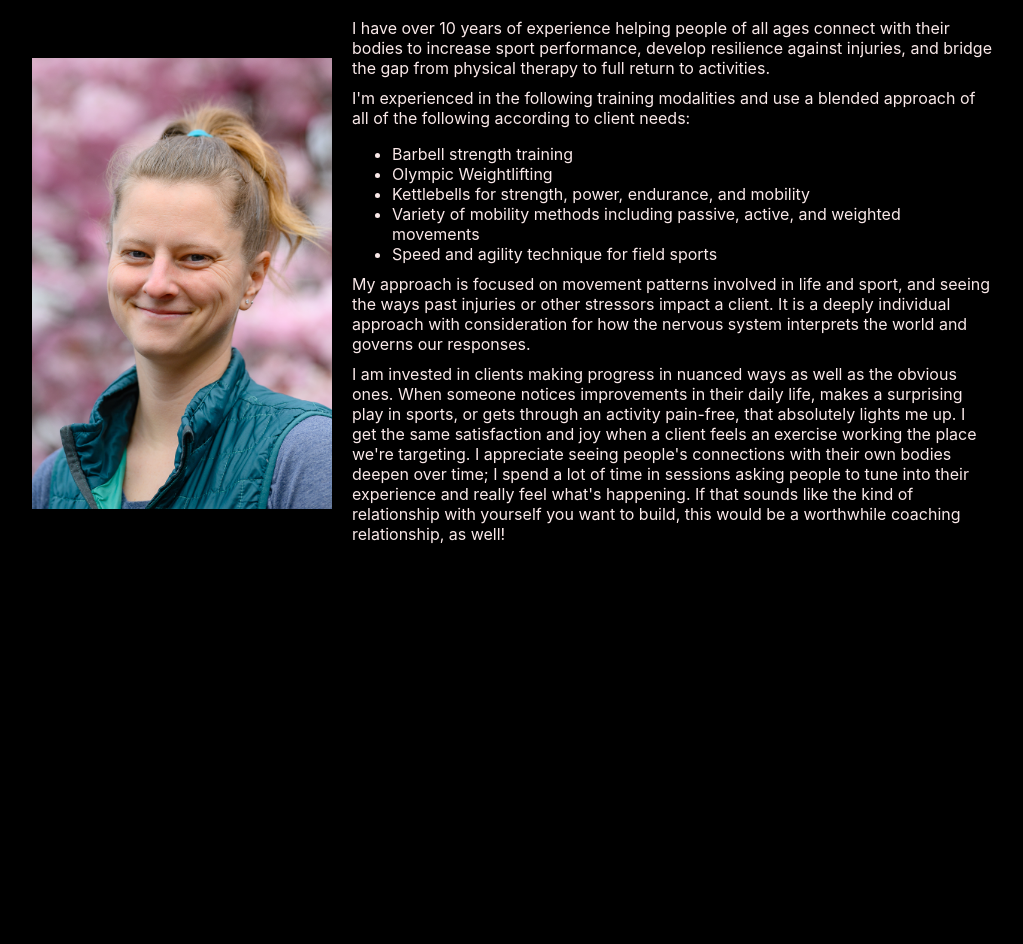
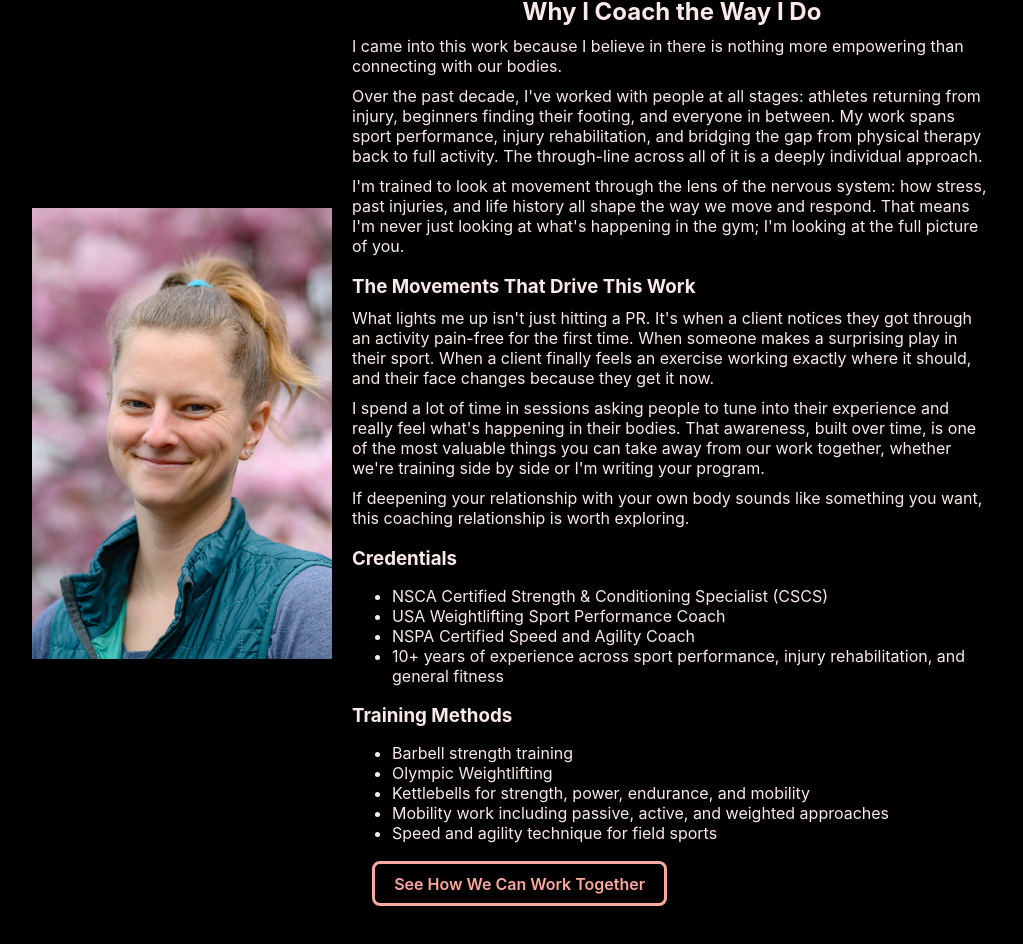
Before and after one commit to bertcherry/cherry-coaching, a Next.js app: page /about in a window 1280 px wide. Shown: the part 302-1246 px from the top of the page, without its empty margins (128-1151 px from the left). Before the commit the page ends 886 px from the top, so only its background shows below. Built offline with nearby package versions, Linux system fonts and the light colour scheme.

Commit message:
update about page

```diff
--- a/src/app/about/About.module.css
+++ b/src/app/about/About.module.css
@@ -27,3 +27,22 @@
 .bioContainer > * {
     margin-bottom: 10px;
 }
+
+.btn {
+    padding: 0.6em 1.2em;
+    border-radius: 8px;
+    border: 3px solid var(--peach);
+    color: var(--peach);
+    background-color: var(--black);
+    transition: border-color 0.25s;
+}
+.btn:hover {
+    text-decoration: underline;
+    color: var(--red);
+    border-color: var(--red);
+}
+.btn:focus,
+.btn:focus-visible {
+    outline: 3px solid var(--peach);
+    outline-offset: 3px;
+}
--- a/src/app/about/page.js
+++ b/src/app/about/page.js
@@ -1,34 +1,50 @@
 import React from 'react';
+import Link from 'next/link';
 import styles from './About.module.css';
 import headshot from '../../assets/headshot.jpeg';
 
 export const metadata = {
     title: 'About',
-    description: 'Bert Cherry (she/they) - NSCA Certified Strength & Conditioning Coach, USA Weightlifting Sport Performance Coach'
+    description: 'Bert Cherry (she/they) - NSCA Certified Strength & Conditioning Coach'
 }
 
 const About = () => {
     return (
         <>
             <div className={styles.aboutDisplay}>
-                <h1>Bert Cherry (they/she)</h1>
-                <h2>NSCA Certified Strength & Conditioning Coach, USA Weightlifting Sport Performance Coach</h2>
+                <h1 style={{marginBottom: '-40px'}}>Bert Cherry (they/she)</h1>
+                <h2>NSCA Certified Strength & Conditioning Coach</h2>
                 <div className={styles.flexContainer}>
                     <div className={styles.imgContainer}>
                         <img src={headshot.src} alt='Bert, a white femme presenting personal trainer, stands in front of a blossoming cherry tree.'/>
                     </div>
                     <div className={styles.bioContainer}>
-                        <div>I have over 10 years of experience helping people of all ages connect with their bodies to increase sport performance, develop resilience against injuries, and bridge the gap from physical therapy to full return to activities.</div>
-                        <div>I'm experienced in the following training modalities and use a blended approach of all of the following according to client needs:</div>
+                        <h2>Why I Coach the Way I Do</h2>
+                        <div>I came into this work because I believe in there is nothing more empowering than connecting with our bodies.</div>
+                        <div>Over the past decade, I've worked with people at all stages: athletes returning from injury, beginners finding their footing, and everyone in between. My work spans sport performance, injury rehabilitation, and bridging the gap from physical therapy back to full activity. The through-line across all of it is a deeply individual approach.</div>
+                        <div>I'm trained to look at movement through the lens of the nervous system: how stress, past injuries, and life history all shape the way we move and respond. That means I'm never just looking at what's happening in the gym; I'm looking at the full picture of you.</div>
+                        <h3>The Movements That Drive This Work</h3>
+                        <div>What lights me up isn't just hitting a PR. It's when a client notices they got through an activity pain-free for the first time. When someone makes a surprising play in their sport. When a client finally feels an exercise working exactly where it should, and their face changes because they get it now.</div>
+                        <div>I spend a lot of time in sessions asking people to tune into their experience and really feel what's happening in their bodies. That awareness, built over time, is one of the most valuable things you can take away from our work together, whether we're training side by side or I'm writing your program.</div>
+                        <div>If deepening your relationship with your own body sounds like something you want, this coaching relationship is worth exploring.</div>
+                        <h3>Credentials</h3>
+                        <ul>
+                            <li>NSCA Certified Strength & Conditioning Specialist (CSCS)</li>
+                            <li>USA Weightlifting Sport Performance Coach</li>
+                            <li>NSPA Certified Speed and Agility Coach</li>
+                            <li>10+ years of experience across sport performance, injury rehabilitation, and general fitness</li>
+                        </ul>
+                        <h3>Training Methods</h3>
                         <ul>
                             <li>Barbell strength training</li>
                             <li>Olympic Weightlifting</li>
                             <li>Kettlebells for strength, power, endurance, and mobility</li>
-                            <li>Variety of mobility methods including passive, active, and weighted movements</li>
+                            <li>Mobility work including passive, active, and weighted approaches</li>
                             <li>Speed and agility technique for field sports</li>
                         </ul>
-                        <div>My approach is focused on movement patterns involved in life and sport, and seeing the ways past injuries or other stressors impact a client. It is a deeply individual approach with consideration for how the nervous system interprets the world and governs our responses.</div>
-                        <div>I am invested in clients making progress in nuanced ways as well as the obvious ones. When someone notices improvements in their daily life, makes a surprising play in sports, or gets through an activity pain-free, that absolutely lights me up. I get the same satisfaction and joy when a client feels an exercise working the place we're targeting. I appreciate seeing people's connections with their own bodies deepen over time; I spend a lot of time in sessions asking people to tune into their experience and really feel what's happening. If that sounds like the kind of relationship with yourself you want to build, this would be a worthwhile coaching relationship, as well!</div>
+                        <div style={{padding: '20px'}}>
+                            <Link href='/services' className={styles.btn}>See How We Can Work Together</Link>
+                        </div>
                     </div>
                 </div>
             </div>
```
